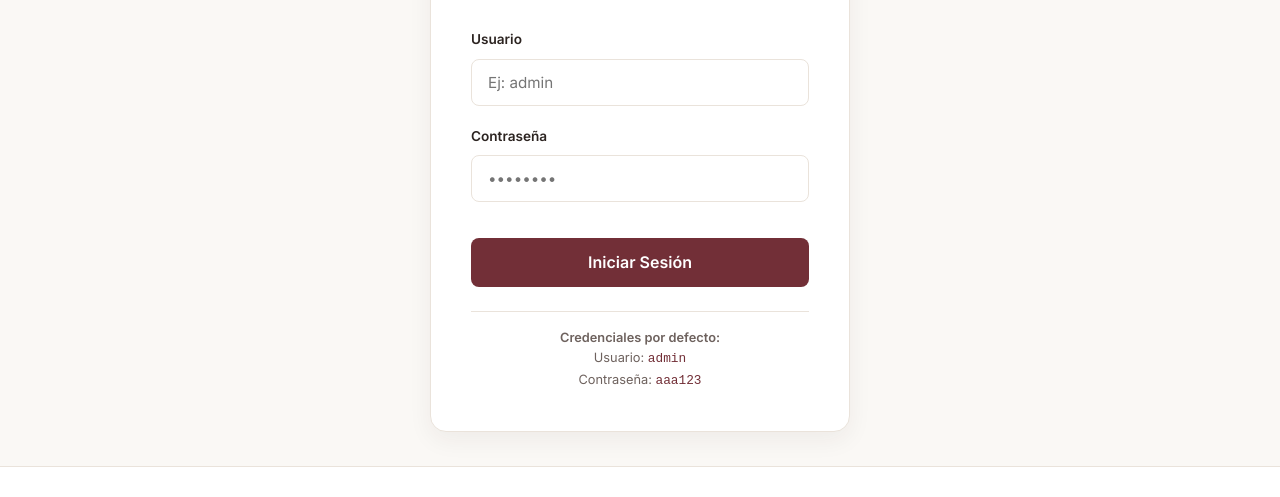
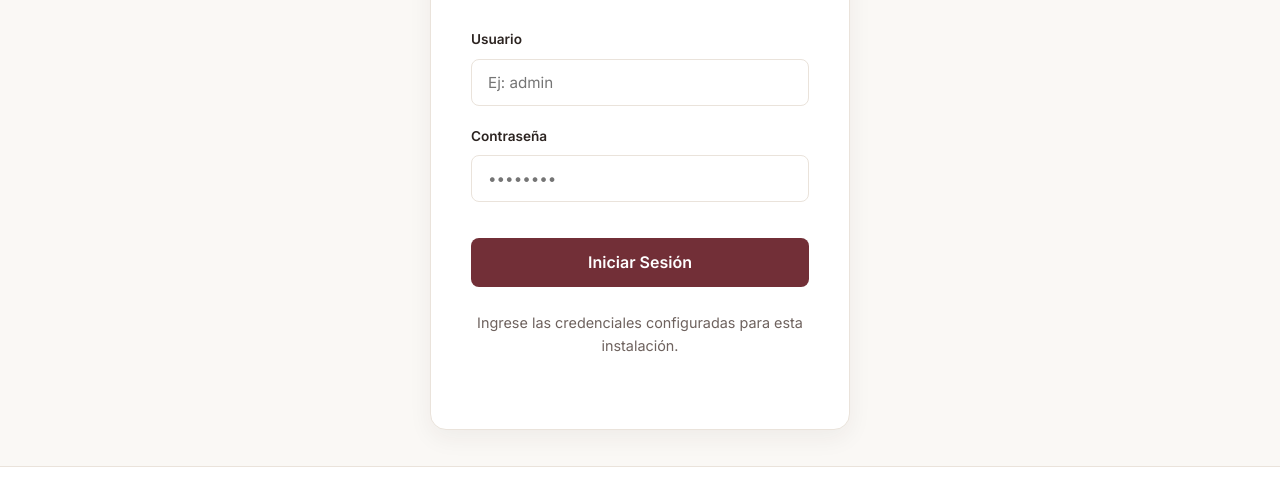
Before and after one commit to LuFaBaGu/TallerIIproyecto, a website: page public/admin.html in a window 1280 px wide. Shown: the part 293-790 px from the top of the page. Drawn offline with nearby package versions, Linux system fonts and the light colour scheme.

Commit message:
aumento seguridad

```diff
--- a/docker-compose.yml
+++ b/docker-compose.yml
@@ -22,6 +22,8 @@ services:
       PORT: "3000"
       DB_FILE: /var/lib/licoreria/licoreria.db
       PYTHON_EXECUTABLE: python3.10
+      ADMIN_USER: ${ADMIN_USER:?Define ADMIN_USER en el archivo .env}
+      ADMIN_PASS: ${ADMIN_PASS:?Define ADMIN_PASS en el archivo .env}
     volumes:
       - sqlite-data:/var/lib/licoreria
     depends_on:
--- a/public/admin.html
+++ b/public/admin.html
@@ -49,12 +49,9 @@
         <button type="submit" class="login-btn">Iniciar Sesión</button>
       </form>
 
-      <div
-        style="margin-top: 1.5rem; padding-top: 1rem; border-top: 1px solid var(--border-light); text-align: center; font-size: 0.8rem; color: var(--text-muted);">
-        <strong>Credenciales por defecto:</strong><br>
-        Usuario: <code style="color: var(--primary);">admin</code><br>
-        Contraseña: <code style="color: var(--primary);">aaa123</code>
-      </div>
+      <p style="margin-top: 1.5rem; color: var(--text-muted); text-align: center;">
+        Ingrese las credenciales configuradas para esta instalación.
+      </p>
     </section>
 
     <!-- PANEL DE ADMINISTRACIÓN (DASHBOARD) -->
```
Also changed, not shown: index.js (+5 -6 lines), README.md, 2 other files.
